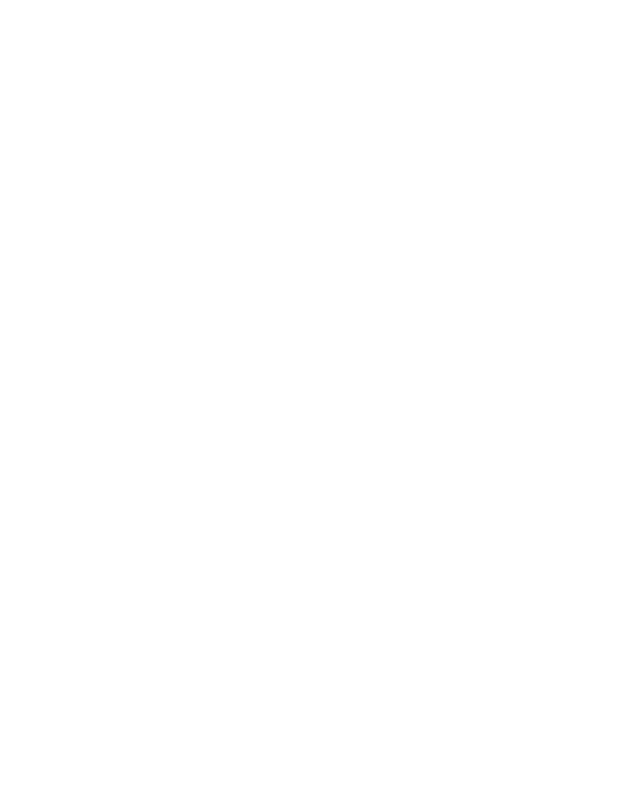
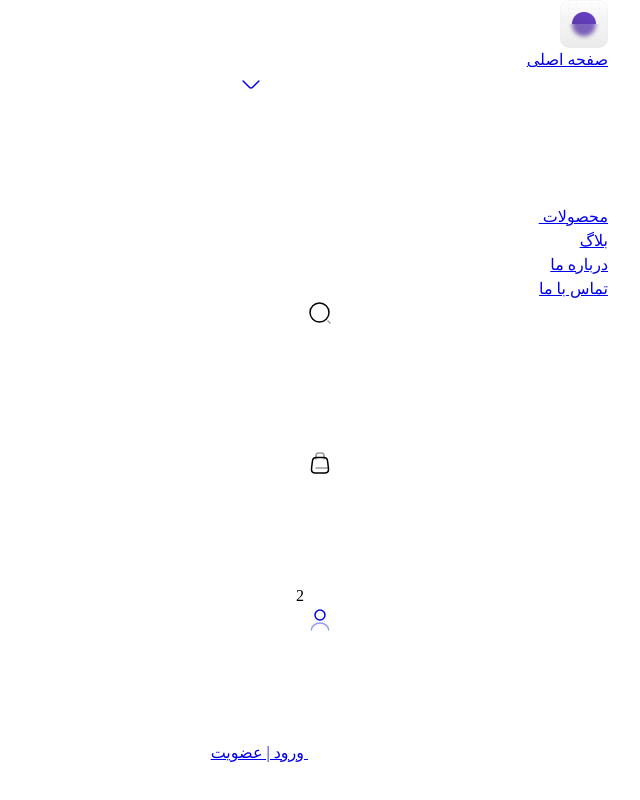
Before and after one commit to Reza-Developer01/megamenu, a plain HTML site: page index.html in a window 1280 px wide. Shown: the whole page, without its empty margins (640-1280 px from the left). Drawn offline with Linux system fonts and the light colour scheme; a web font is replaced by a local one.

Commit message:
Structure HTML Header (Without Megamenu) Done

```diff
--- a/index.html
+++ b/index.html
@@ -177,7 +177,61 @@
 
 
     <!-- ==== Start Header ==== -->
+    <header>
+        <div class="container">
+            <div class="wrapper">
+                <div class="wrapper__right">
+                    <img src="./images/Logo.png" class="header__logo" alt="Logo website">
 
+                    <ul class="menu">
+                        <li class="menu__item">
+                            <a href="index.html" class="menu__link">صفحه اصلی</a>
+                        </li>
+                        <li class="menu__item">
+                            <a href="#" class="menu__link">
+                                محصولات
+                                <svg class="menu__link-icon">
+                                    <use href="#arrow-down"></use>
+                                </svg>
+                            </a>
+                        </li>
+                        <li class="menu__item">
+                            <a href="#" class="menu__link">بلاگ</a>
+                        </li>
+                        <li class="menu__item">
+                            <a href="#" class="menu__link">درباره ما</a>
+                        </li>
+                        <li class="menu__item">
+                            <a href="#" class="menu__link">تماس با ما</a>
+                        </li>
+                    </ul>
+                </div>
+
+                <div class="wrapper__left">
+                    <div class="header-item">
+                        <svg class="header-item__icon">
+                            <use href="#search-normal"></use>
+                        </svg>
+                    </div>
+
+                    <div class="header-item">
+                        <svg class="header-item__icon">
+                            <use href="#shopping-bag"></use>
+                        </svg>
+
+                        <span class="header-item__badge">2</span>
+                    </div>
+
+                    <a href="#" class="header-login">
+                        <svg class="header-login__icon">
+                            <use href="#user"></use>
+                        </svg>
+                        ورود | عضویت
+                    </a>
+                </div>
+            </div>
+        </div>
+    </header>
     <!-- ==== Finish Header ==== -->
 
 
```
Also changed, not shown: images/Logo.png (added), images/p-img.jpg (added).
